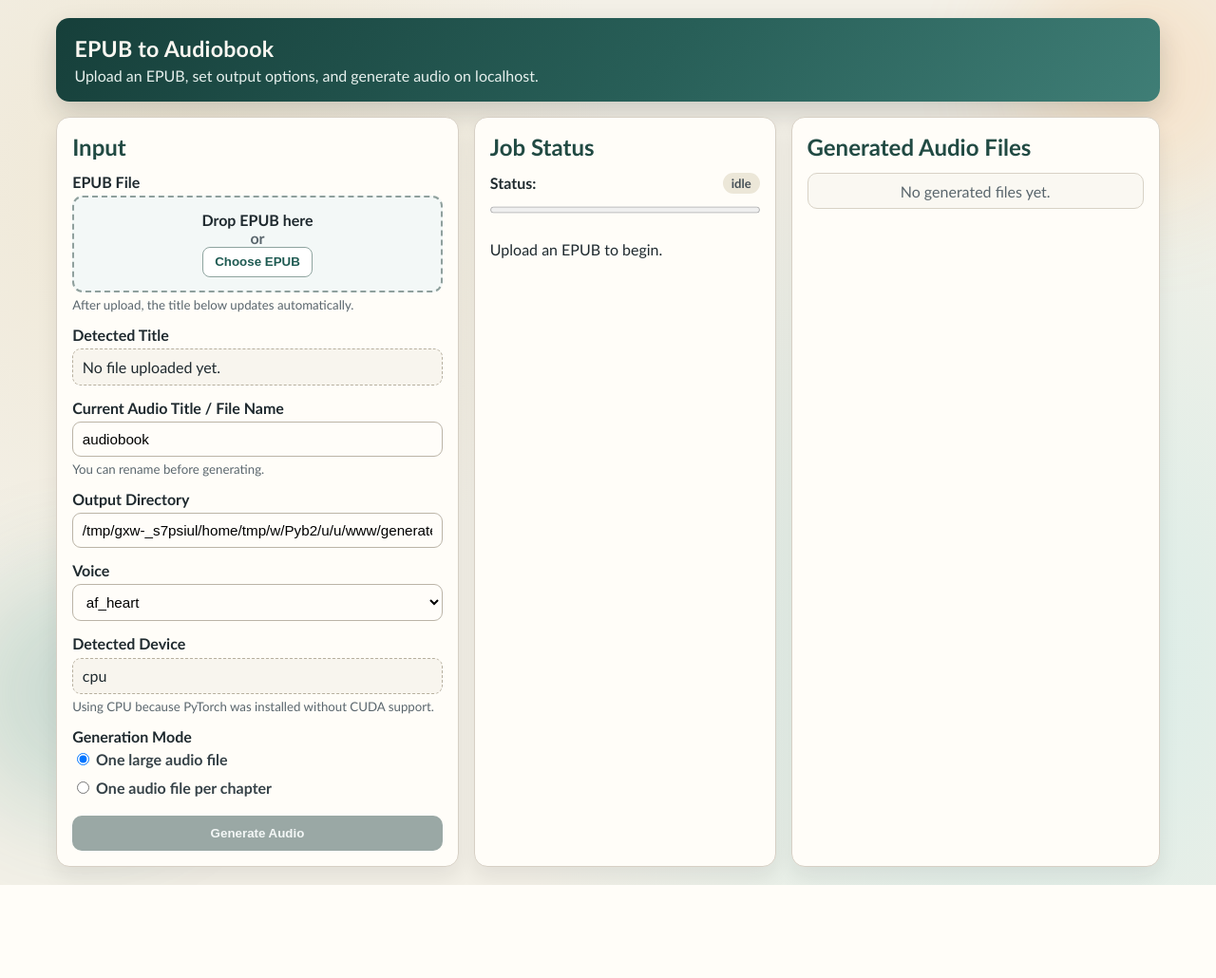
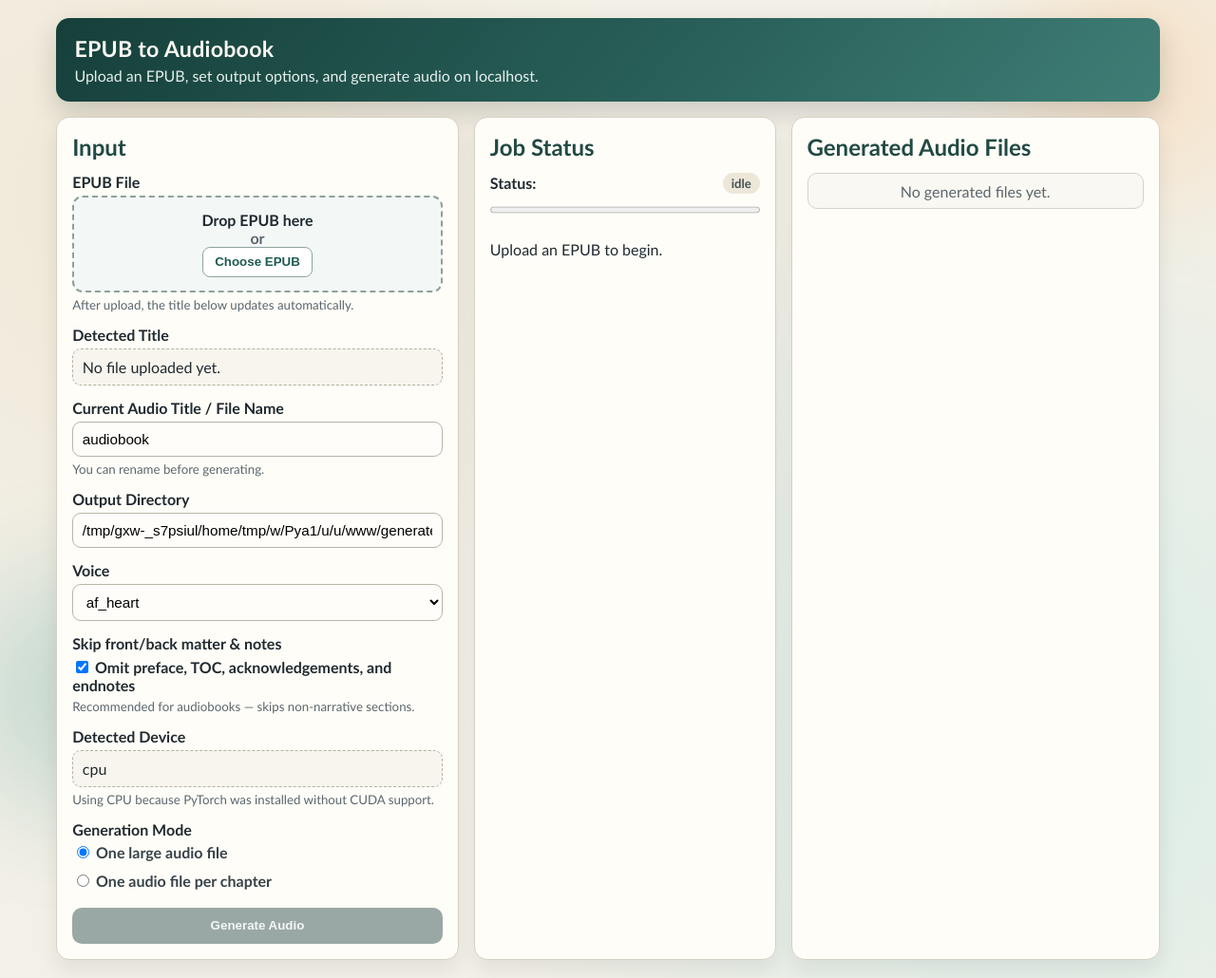
Before and after one commit to LanceOS/AudiobookFromEpub, a Flask app: page / in a window 1280 px wide. Shown: the whole page at 95% size. Before the commit the page ends 932 px from the top, so only its background shows below. Run offline with Flask 3, Linux system fonts and the light colour scheme.

Commit message:
Skip front/back matter and notes: UI toggle + heuristics

```diff
--- a/main.py
+++ b/main.py
@@ -673,7 +673,7 @@ def extract_book_title(epub_path: Path) -> str:
     return epub_path.stem
 
 
-def extract_chapters_from_epub(epub_path: Path) -> List[Dict[str, str]]:
+def extract_chapters_from_epub(epub_path: Path, skip_front_matter: bool = True) -> List[Dict[str, str]]:
     # Lazy-import parsing libraries so the app can run in environments
     # without ebooklib when in test mode.
     try:
@@ -725,6 +725,37 @@ def extract_chapters_from_epub(epub_path: Path) -> List[Dict[str, str]]:
             chapter_title = heading.get_text(strip=True)
         else:
             chapter_title = f"Chapter {len(chapters) + 1}"
+
+        # Heuristics: optionally skip common front/back matter (preface, TOC, notes).
+        if skip_front_matter:
+            nm_title = (chapter_title or "").lower()
+            nm_text = text.lower()
+
+            front_re = re.compile(
+                r'\b(preface|foreword|introduction|acknowledg|table of contents|contents|toc|dedication|colophon|errata|bibliograph|appendix|references|about the author|publisher|bibliography|note|notes|endnotes|index)\b',
+                re.IGNORECASE,
+            )
+
+            # Skip obvious front-matter titles ("Preface", "Acknowledgements", etc.)
+            if front_re.search(nm_title):
+                continue
+
+            # Detect explicit nav-based table-of-contents
+            nav = soup.find("nav")
+            if nav:
+                nav_text = nav.get_text(separator=" ", strip=True).lower()
+                li_count = len(nav.find_all("li"))
+                if "table of contents" in nav_text or "contents" in nav_text or li_count > 4:
+                    continue
+
+            # Skip short pages that look like TOC or publisher notes
+            head_chunk = nm_text[:400]
+            if ("table of contents" in head_chunk or head_chunk.strip().startswith("contents")) and len(text.split()) < 400:
+                continue
+
+            # Skip short pages that explicitly begin with "notes" or "endnotes"
+            if head_chunk.strip().startswith("notes") or head_chunk.strip().startswith("endnotes"):
+                continue
 
         chapters.append({
             "index": str(len(chapters) + 1),
@@ -948,7 +979,13 @@ def api_upload():
 
     try:
         detected_title = extract_book_title(upload_path)
-        chapters = extract_chapters_from_epub(upload_path)
+        # Allow clients to request skipping front/back matter and notes.
+        # Default behavior is to skip these sections for cleaner audiobooks.
+        skip_front = True
+        raw_skip = request.form.get("skip_front_matter")
+        if raw_skip is not None:
+            skip_front = str(raw_skip).lower() in ("1", "true", "yes", "on")
+        chapters = extract_chapters_from_epub(upload_path, skip_front_matter=skip_front)
     except Exception as exc:
         if is_test_mode():
             # In test mode, tolerate invalid EPUB bytes and provide a simple fallback
--- a/static/js/app.js
+++ b/static/js/app.js
@@ -231,6 +231,11 @@ async function uploadEpubFile(file) {
   const formData = new FormData();
   formData.append("epub", file);
 
+  // Include user preference for skipping front/back matter and notes
+  const skipEl = byId("skipFrontMatter");
+  const skipVal = skipEl ? (skipEl.checked ? "1" : "0") : "1";
+  formData.append("skip_front_matter", skipVal);
+
   const csrfToken = getCsrfToken();
   if (!csrfToken) {
     throw new Error("Missing CSRF token. Refresh the page and try again.");
--- a/templates/index.html
+++ b/templates/index.html
@@ -57,6 +57,14 @@
         </div>
 
         <div class="field-group">
+          <label for="skipFrontMatter">Skip front/back matter &amp; notes</label>
+          <div class="checkbox-row">
+            <label><input id="skipFrontMatter" type="checkbox" checked /> Omit preface, TOC, acknowledgements, and endnotes</label>
+          </div>
+          <p class="hint">Recommended for audiobooks — skips non-narrative sections.</p>
+        </div>
+
+        <div class="field-group">
           <label>Detected Device</label>
           <div id="detectedDevice" class="readonly">{{ detected_device }}</div>
           <p class="hint">{{ detected_device_note }}</p>
```
